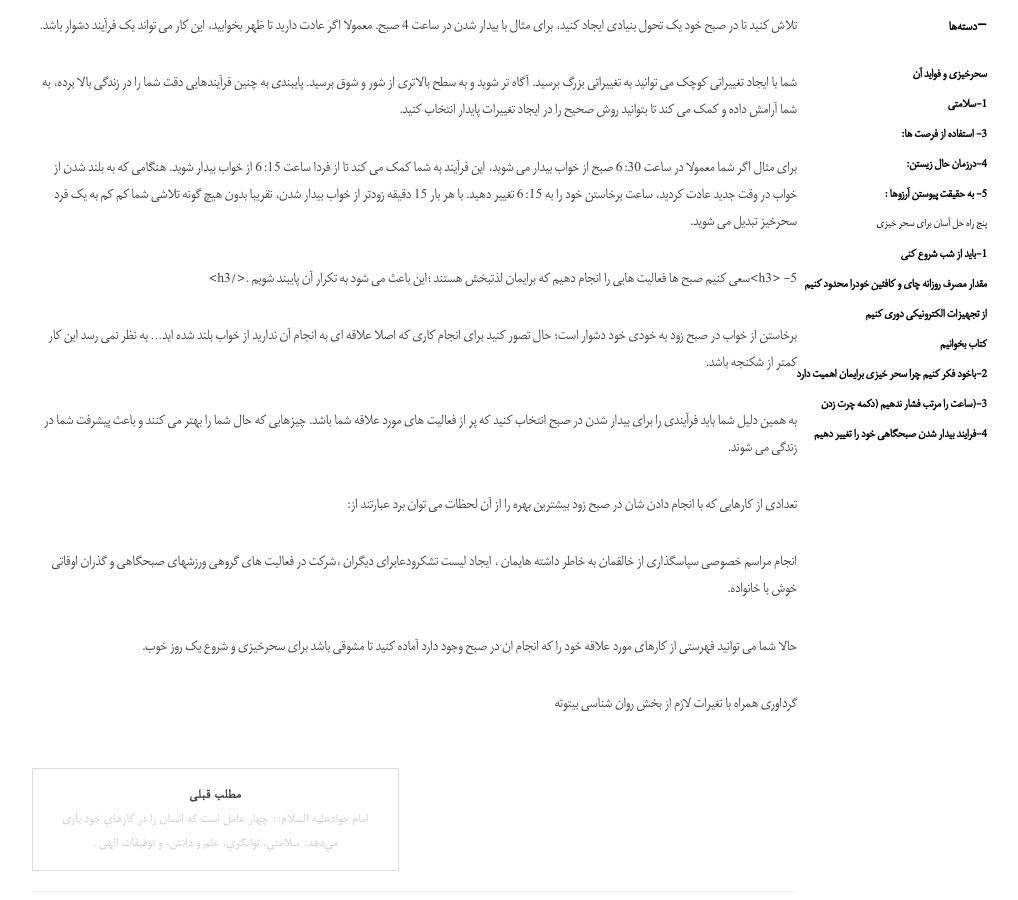
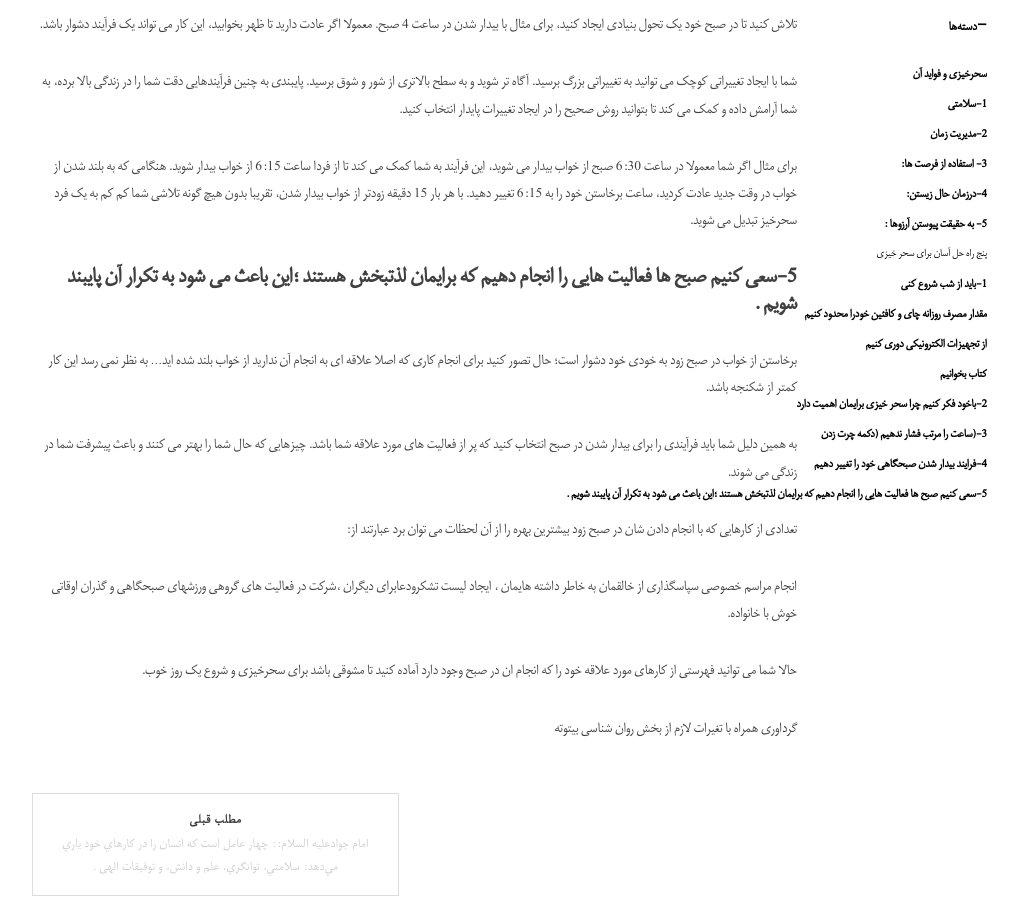
Before and after one commit to grouh-salamat/grouh-salamat.github.io, a Jekyll site: the page built from _posts/2017-08-30-p43.markdown, in a window 1280 px wide and 900 px high, scrolled down 2975 px. Shown: the whole window, without its empty margins (233-1251 px from the left). Built offline with Jekyll 4.4.1, drawn with Linux system fonts in a browser that asks for light colours; comment, search, counter and statistics services are not loaded; some of the changed text lies outside the part shown.

Commit message:
Update 2017-08-30-p43.markdown

```diff
--- a/_posts/2017-08-30-p43.markdown
+++ b/_posts/2017-08-30-p43.markdown
@@ -21,7 +21,7 @@
 
 سحرخیزی پایه زندگی سالم است. بدن انسان طوری طراحی شده است که هماهنگ با طبیعت عمل کند. روز را به تلاش وکوشش وشب را به استراحت بپردازد . ولی اغلب اینگونه عمل نمی‌کنیم و حتی گاهی اوقات کل شب بیداریم و روز‌ها تا نزدیک ظهر می‌خوابیم. تمام این‌ها عادات بدی هستند که به سلامتی ما ضربه می‌زنند، ما می‌بایست طبق طبیعت خود رفتار کنیم و سحرخیز باشیم. مطمئناً ایجاد تغییرات اساسی در برنامه خواب آسان نیست و حتی مقداری استرس زاست. بنابراین باید سعی کنید هر روز مقداری زود‌تر از خواب برخیزید و این کار را به طور مستمر انجام دهید تا بصورت عادت درآید، بدین ترتیب می‌توانید سحرخیز باشید.
 
-2-<h3>مدیریت زمان</h3>
+<h3>2-مدیریت زمان</h3>
 
 هر روز صبح زود از خواب برخیزید و به زودی درمی یابید که به فرد متفاوتی تبدیل شده‌اید. فردی با اعتماد به نفس بیشتر و مؤثر‌تر. سحرخیزی انرژی شما را در طول روز افزایش می‌دهد. زمانی که ساعت زنگ می‌زند، از رختخواب بیرون بیایید و هیچگاه زنگ ساعت را برای دقایق بعدی تنظیم ننمایید. این بد‌ترین کار برای بدست آوردن عادت سحرخیزی است . برنامه پیشنهادی برای مدیریت زمان : الف-نگاه به قرآن، تلاوت قرآن، حفظ قرآن و اساسا هر گونه ارتباط با قرآن داشته باشیم
 ب- حداقل 10 دقیقه ورزش کنیم ج- حداقل 5 دقیقه کتاب بخوانیم د-با آرامش صبحانه بخوریم
@@ -82,7 +82,7 @@
 
 برای مثال اگر شما معمولا در ساعت 6:30 صبح از خواب بیدار می شوید، این فرآیند به شما کمک می کند تا از فردا ساعت 6:15 از خواب بیدار شوید. هنگامی که به بلند شدن از خواب در وقت جدید عادت کردید، ساعت برخاستن خود را به 6:15 تغییر دهید. با هر بار 15 دقیقه زودتر از خواب بیدار شدن، تقریبا بدون هیچ گونه تلاشی شما کم کم به یک فرد سحرخیز تبدیل می شوید.
 
- 5- <h3>سعی کنیم صبح ها فعالیت هایی را انجام دهیم که برایمان لذتبخش هستند ؛این باعث می شود به تکرار آن پایبند شویم .</h3>
+  <h3>5-سعی کنیم صبح ها فعالیت هایی را انجام دهیم که برایمان لذتبخش هستند ؛این باعث می شود به تکرار آن پایبند شویم .</h3>
 
 برخاستن از خواب در صبح زود به خودی خود دشوار است؛ حال تصور کنید برای انجام کاری که اصلا علاقه ای به انجام آن ندارید از خواب بلند شده اید… به نظر نمی رسد این کار کمتر از شکنجه باشد.
 
```
